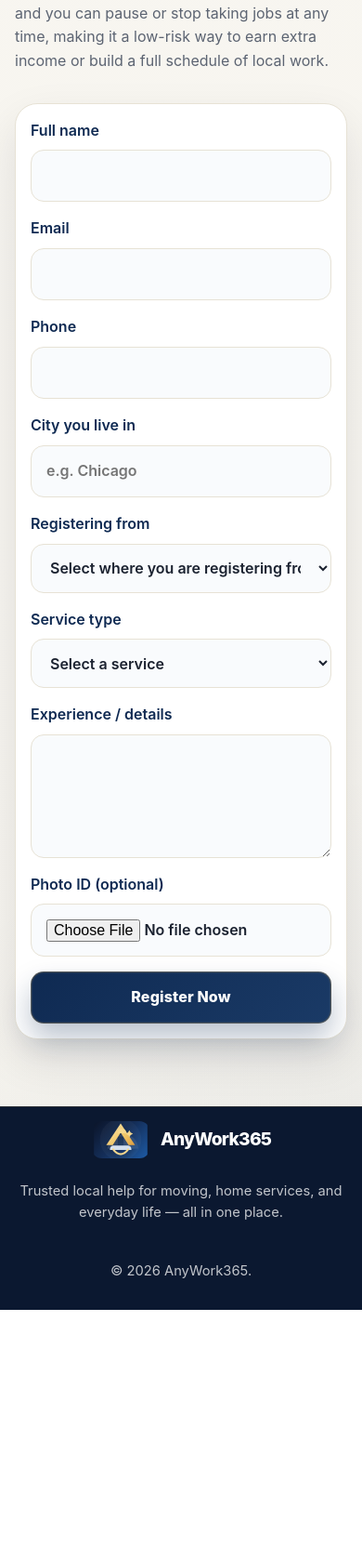
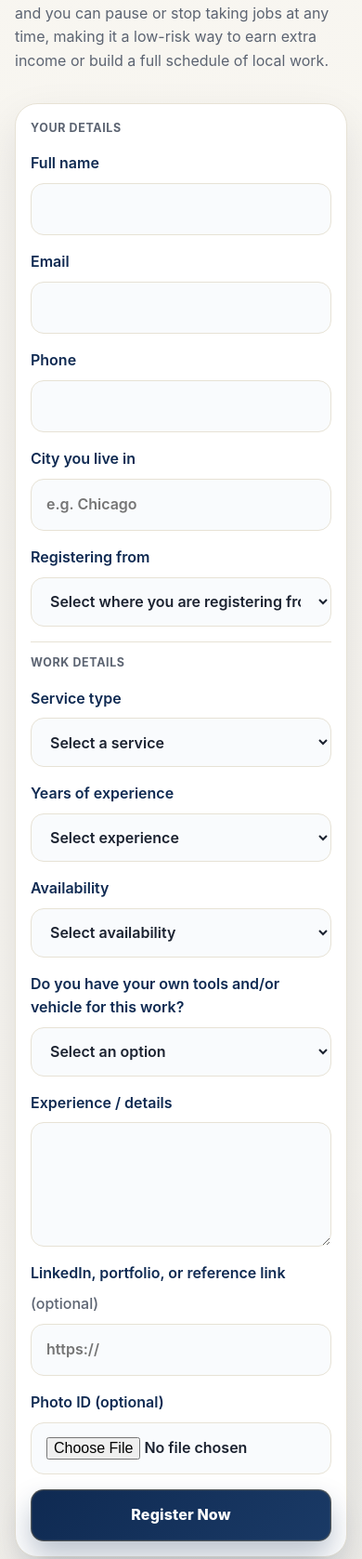
Before and after one commit to Bitto8614/AnyWork, a website: page careers.html in a window 390 px wide. Shown: the part 1209-2886 px from the top of the page at 93% size. Before the commit the page ends 2618 px from the top, so only its background shows below. Drawn offline with Linux system fonts and the light colour scheme.

Commit message:
More detailed, professional booking and worker registration forms with extra context fields

```diff
--- a/careers.html
+++ b/careers.html
@@ -62,9 +62,13 @@
         </div>
 
         <form class="contact-form" id="careerForm" enctype="multipart/form-data">
+          <p class="form-section-title">Your details</p>
           <label>Full name<input type="text" name="name" required /></label>
+          <div class="form-row">
             <label>Email<input type="email" name="email" required /></label>
             <label>Phone<input type="tel" name="phone" required /></label>
+          </div>
+          <div class="form-row">
             <label>City you live in<input type="text" name="city" placeholder="e.g. Chicago" required /></label>
             <label>Registering from
               <select name="registeringFrom" required>
@@ -74,6 +78,9 @@
                 <option>Other</option>
               </select>
             </label>
+          </div>
+
+          <p class="form-section-title">Work details</p>
           <label>Service type
             <select name="service" required>
               <option value="">Select a service</option>
@@ -98,7 +105,36 @@
               <option>Construction work</option>
             </select>
           </label>
+          <div class="form-row">
+            <label>Years of experience
+              <select name="experienceYears" required>
+                <option value="">Select experience</option>
+                <option>Less than 1 year</option>
+                <option>1-2 years</option>
+                <option>3-5 years</option>
+                <option>5+ years</option>
+              </select>
+            </label>
+            <label>Availability
+              <select name="availability" required>
+                <option value="">Select availability</option>
+                <option>Weekdays</option>
+                <option>Weekends</option>
+                <option>Evenings only</option>
+                <option>Full-time / anytime</option>
+              </select>
+            </label>
+          </div>
+          <label>Do you have your own tools and/or vehicle for this work?
+            <select name="ownToolsOrVehicle">
+              <option value="">Select an option</option>
+              <option>Yes, I have my own tools and/or vehicle</option>
+              <option>No, I don't have my own tools or vehicle</option>
+              <option>Not applicable to this type of work</option>
+            </select>
+          </label>
           <label>Experience / details<textarea name="details" rows="4" required></textarea></label>
+          <label>LinkedIn, portfolio, or reference link <span class="form-hint">(optional)</span><input type="url" name="referenceLink" placeholder="https://" /></label>
           <label>Photo ID (optional)<input type="file" name="photoId" accept="image/png,image/jpeg,image/webp,application/pdf" /></label>
           <button type="submit" class="btn btn-primary">Register Now</button>
         </form>
--- a/styles.css
+++ b/styles.css
@@ -1381,6 +1381,35 @@ blockquote {
   border-color: rgba(18, 61, 138, 0.3);
 }
 
+.form-section-title {
+  font-size: 0.78rem;
+  text-transform: uppercase;
+  letter-spacing: 0.05em;
+  color: var(--muted);
+  font-weight: 700;
+  margin: 0;
+  padding-top: 0.75rem;
+  border-top: 1px solid var(--border);
+}
+
+.form-section-title:first-child {
+  padding-top: 0;
+  border-top: none;
+}
+
+.form-row {
+  display: grid;
+  grid-template-columns: 1fr 1fr;
+  gap: 1rem;
+}
+
+.form-hint {
+  font-weight: 500;
+  color: var(--muted);
+  text-transform: none;
+  letter-spacing: normal;
+}
+
 .detail-page {
   max-width: 980px;
 }
@@ -1687,6 +1716,10 @@ blockquote {
     padding: 1rem;
   }
 
+  .form-row {
+    grid-template-columns: 1fr;
+  }
+
   .footer-wrap {
     flex-direction: column;
     text-align: center;
```
Also changed, not shown: admin.html (+25 -0 lines), contact.html (+39 -0 lines), server.js (+30 -6 lines). Lines whose indentation alone changed are shown as unchanged.
